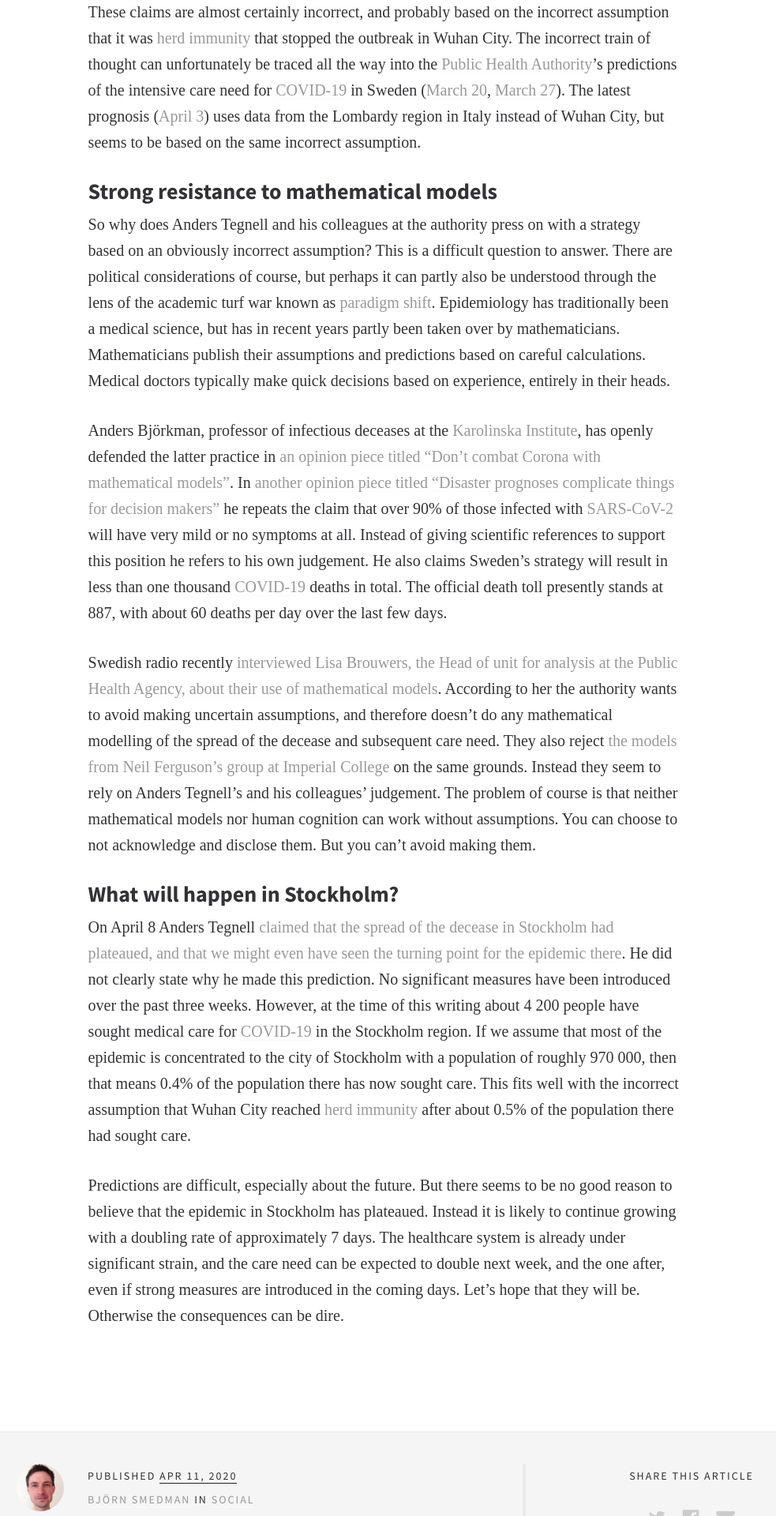
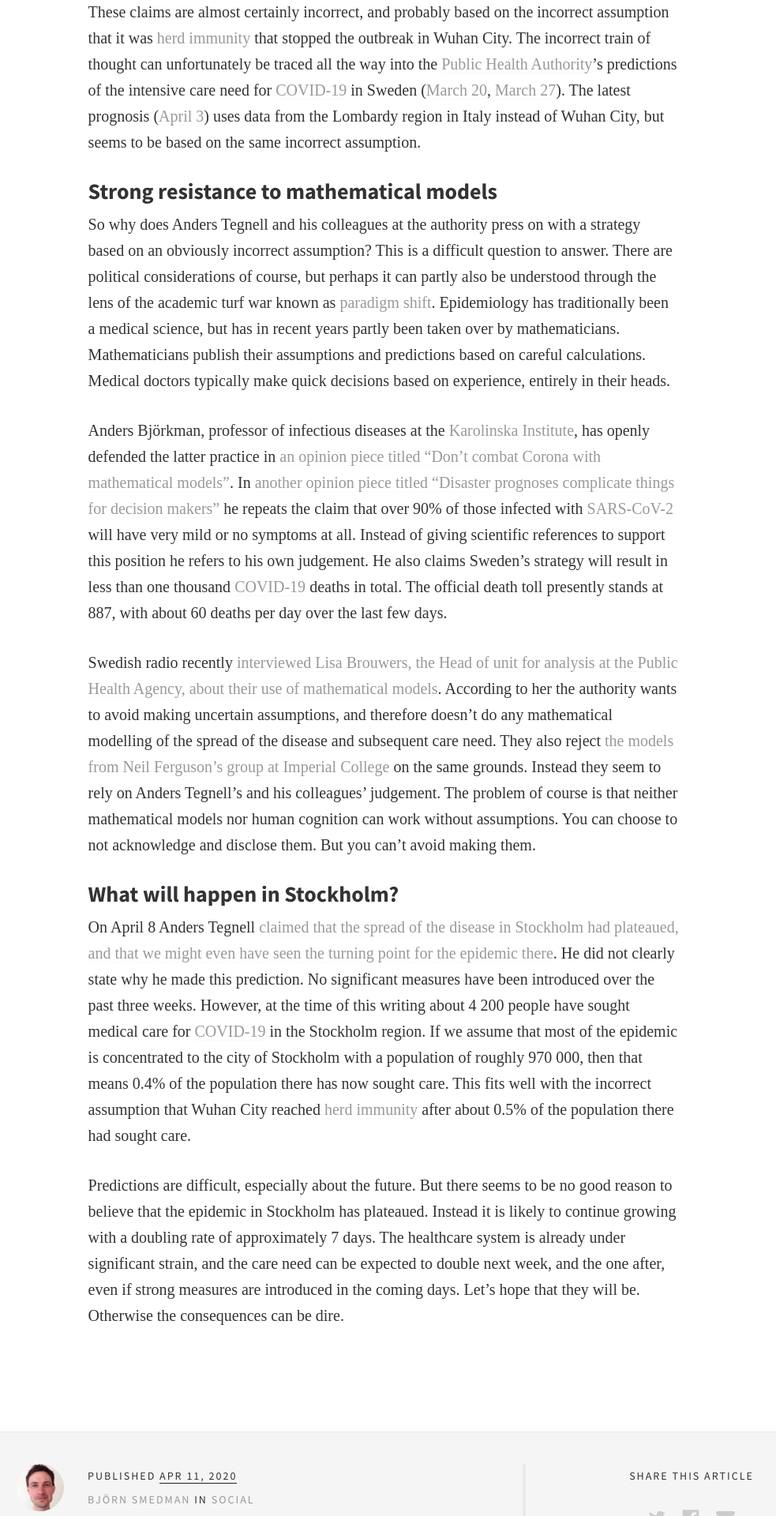
Before and after one commit to openias/openias.github.io, a Jekyll site: the page built from _posts/2020-04-11-swedens-covid19-strategy.md, in a window 1280 px wide. Shown: the part 2421-4341 px from the top of the page at 79% size, without its empty margins (154-1137 px from the left). Built offline with Jekyll 4.4.1, drawn with Linux system fonts in a browser that asks for light colours; some web fonts are replaced.

Commit message:
Minor spelling fix

```diff
--- a/_posts/2020-04-11-swedens-covid19-strategy.md
+++ b/_posts/2020-04-11-swedens-covid19-strategy.md
@@ -91,7 +91,7 @@ Epidemiology has traditionally been a medical science, but has in recent years p
 publish their assumptions and predictions based on careful calculations. Medical doctors typically make quick decisions based on
 experience, entirely in their heads.
 
-Anders Björkman, professor of infectious deceases at the [Karolinska Institute](https://ki.se/en), has openly
+Anders Björkman, professor of infectious diseases at the [Karolinska Institute](https://ki.se/en), has openly
 defended the latter practice in
 [an opinion piece titled "Don't combat Corona with mathematical models"](https://www.svd.se/bekampa-inte-corona-med-matematiska-modeller/i/senaste/om/debatt).
 In [another opinion piece titled "Disaster prognoses complicate things for decision makers"](https://www.dn.se/debatt/skrackprognoser-om-corona-forsvarar-for-beslutfattare/) he repeats the claim that over 90% of those infected with
@@ -104,7 +104,7 @@ The official death toll presently stands at 887, with about 60 deaths per day ov
 Swedish radio recently [interviewed Lisa Brouwers, the Head of unit for analysis at the Public Health Agency, about their
 use of mathematical models](https://sverigesradio.se/avsnitt/1475828).
 According to her the authority wants to avoid making uncertain assumptions, and therefore doesn't do any mathematical modelling
-of the spread of the decease and subsequent care need. They also reject
+of the spread of the disease and subsequent care need. They also reject
 [the models from Neil Ferguson's group at Imperial College](https://www.imperial.ac.uk/mrc-global-infectious-disease-analysis/covid-19/)
 on the same grounds. Instead they seem to rely on Anders Tegnell's and his colleagues' judgement. The problem of course is that
 neither mathematical models nor human cognition can work without assumptions. You can choose to not acknowledge and disclose them.
@@ -112,7 +112,7 @@ But you can't avoid making them.
 
 ## What will happen in Stockholm?
 
-On April 8 Anders Tegnell [claimed that the spread of the decease in Stockholm had plateaued, and that we might even have seen
+On April 8 Anders Tegnell [claimed that the spread of the disease in Stockholm had plateaued, and that we might even have seen
 the turning point for the epidemic there](https://www.svt.se/nyheter/inrikes/tegnell-vi-ser-en-utplaning-och-att-epidemin-kan-flytta-ut-fran-stockholm).
 He did not clearly state why he made this prediction. No significant measures have been introduced over the past three weeks.
 However, at the time of this writing about 4&nbsp;200 people have sought medical care for
```
